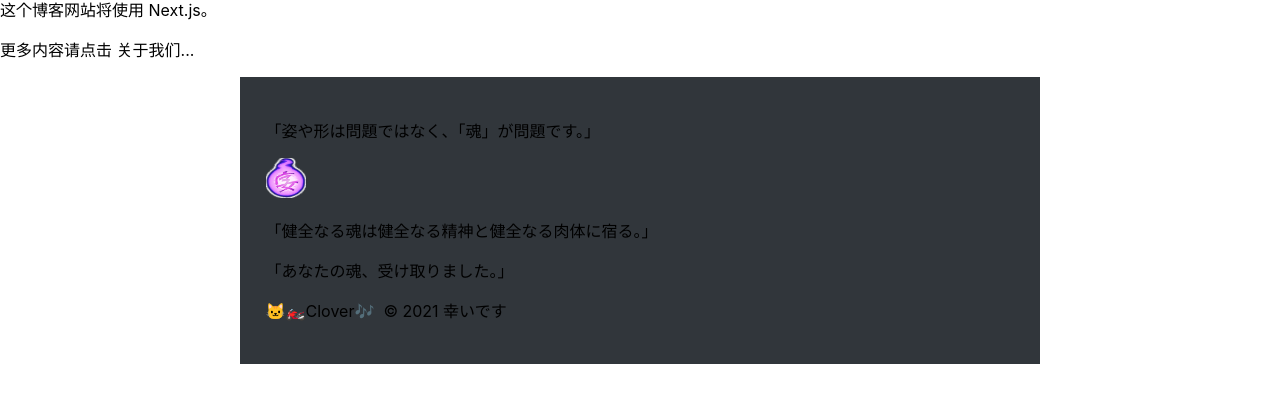
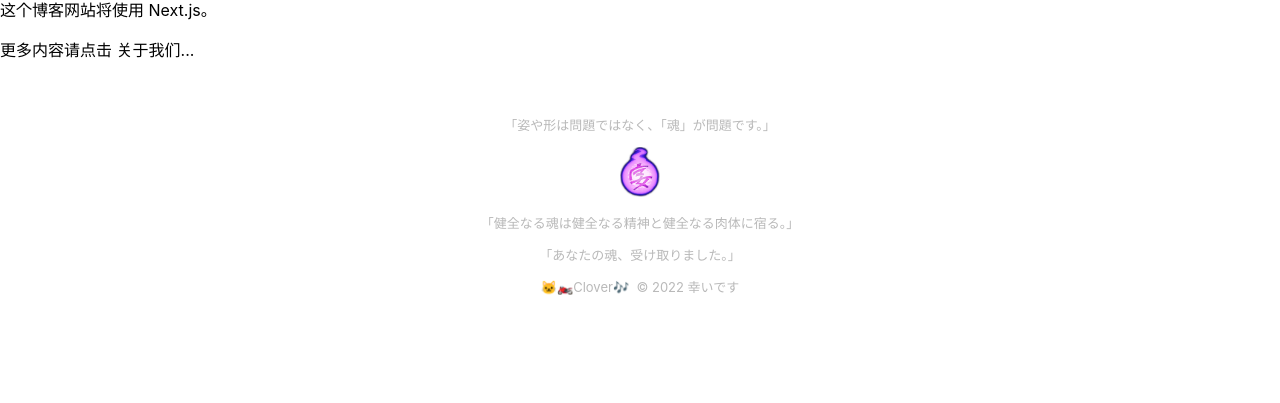
Before and after one commit to Mnxj/clover, a Next.js app: page / in a window 1280 px wide. Shown: the part 287-690 px from the top of the page. Built offline with nearby package versions, Linux system fonts and the light colour scheme.

Commit message:
[clover] ST-3201 feat: update Footer page style.

```diff
--- a/components/Footer.tsx
+++ b/components/Footer.tsx
@@ -3,16 +3,16 @@ import styles from '../styles/Footer.module.css'
 const Footer = () => {
     const soulBg = "/images/soul.gif";
     return (
-        <footer id="colophon" className={styles.siteFooter} role="contentinfo">
-            <div className="site-info">
+        <footer id="soulBg" className={styles.siteFooter} role="contentinfo">
+            <div className={styles.siteInfo}>
                 <p>「姿や形は問題ではなく、「魂」が問題です。」</p>
                 <p>
-                    <img src={soulBg} alt="Vercel Logo" width={40} height={40} />
+                    <img src={soulBg} alt="Vercel Logo" width={40} height={50} />
                 </p>
                 <p>「健全なる魂は健全なる精神と健全なる肉体に宿る。」</p>
                 <p>「あなたの魂、受け取りました。」</p>
                 <p>
-                    <a href="">🐱‍🏍Clover🎶&nbsp;&nbsp;</a>© 2021 幸いです
+                    <a href="https://github.com/Mnxj">🐱‍🏍Clover🎶&nbsp;&nbsp;</a>© 2022 幸いです
                 </p>
             </div>
         </footer>
--- a/components/MarkDown/markDown.tsx
+++ b/components/MarkDown/markDown.tsx
@@ -1,6 +1,7 @@
 import ReactMarkdown from 'react-markdown'
 import {Code} from "./code";
 import remarkGfm from "remark-gfm";
+import React from "react";
 
 export const Markdown: React.FC<{ source: string }> = (props) => {
     return (
@@ -8,6 +9,7 @@ export const Markdown: React.FC<{ source: string }> = (props) => {
             <ReactMarkdown
                 key="content"
                 remarkPlugins={[remarkGfm]}
+                children={props.source}
                 components={{
                     code({node, inline, className, children, ...props}) {
                         const data = String(children).replace(/\n$/, '')
@@ -20,9 +22,7 @@ export const Markdown: React.FC<{ source: string }> = (props) => {
                         />
                     }
                 }}
-            >
-                {String(props.children)}
-            </ReactMarkdown>
+            />
         </div>
     );
 };
--- a/pages/articles/[id].tsx
+++ b/pages/articles/[id].tsx
@@ -7,8 +7,6 @@ import {Markdown} from "../../components/MarkDown/markDown";
 
 
 const Article = ({postData}: { postData: PostData }) => {
-
-
     return (
         <Layout title="share.png">
             <Head>
--- a/styles/Footer.module.css
+++ b/styles/Footer.module.css
@@ -1,6 +1,6 @@
 .siteFooter {
     padding: 2%;
-    background: #31363b !important;
+    background: rgba(255, 255, 255, .8);
     max-width: 800px;
     margin-left: auto;
     margin-right: auto;
@@ -13,3 +13,17 @@
     table-layout: fixed;
     clear: both;
 }
+
+.siteInfo {
+    text-align: center;
+    font-size: 13px;
+    color: #b9b9b9
+}
+
+.siteInfo a {
+    color: #b9b9b9
+}
+
+.siteInfo a:hover {
+    color: orange
+}
```
Also changed, not shown: 1 other file (tests, documents, lock files or other folders).
